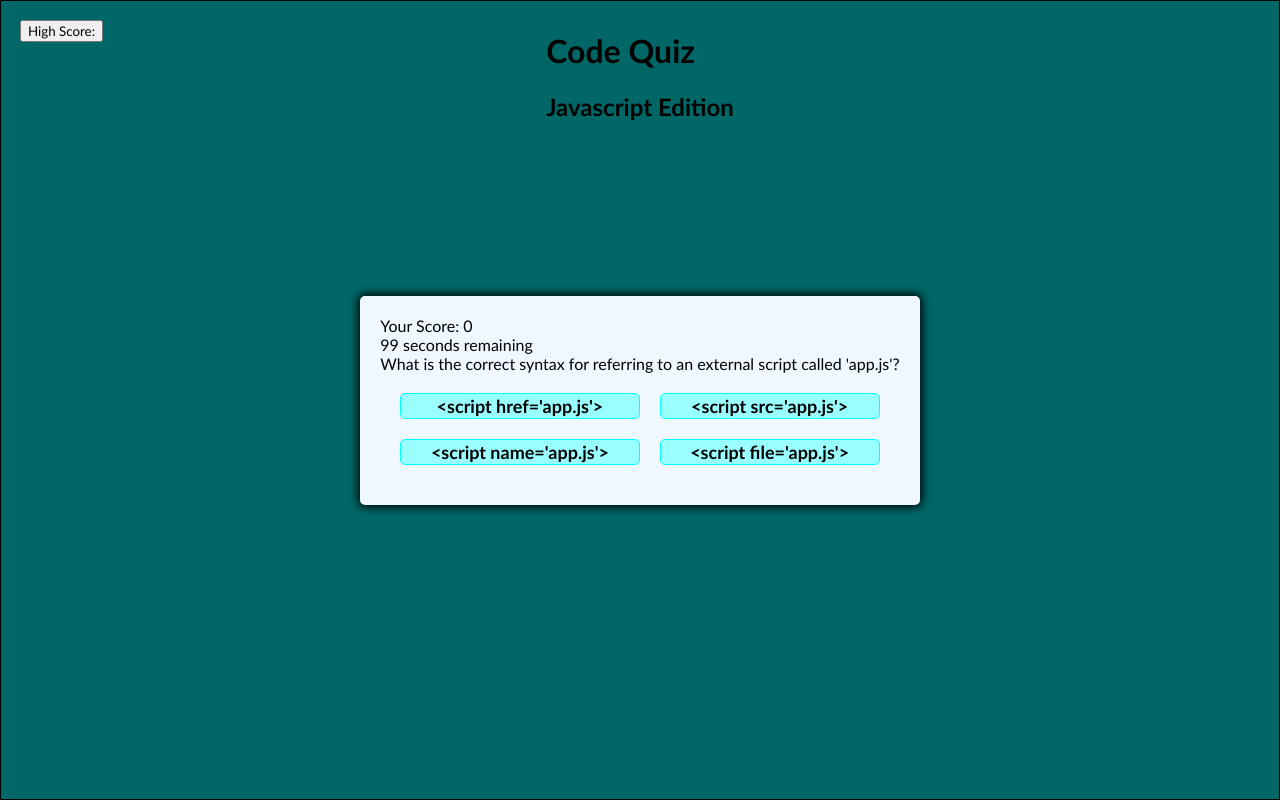
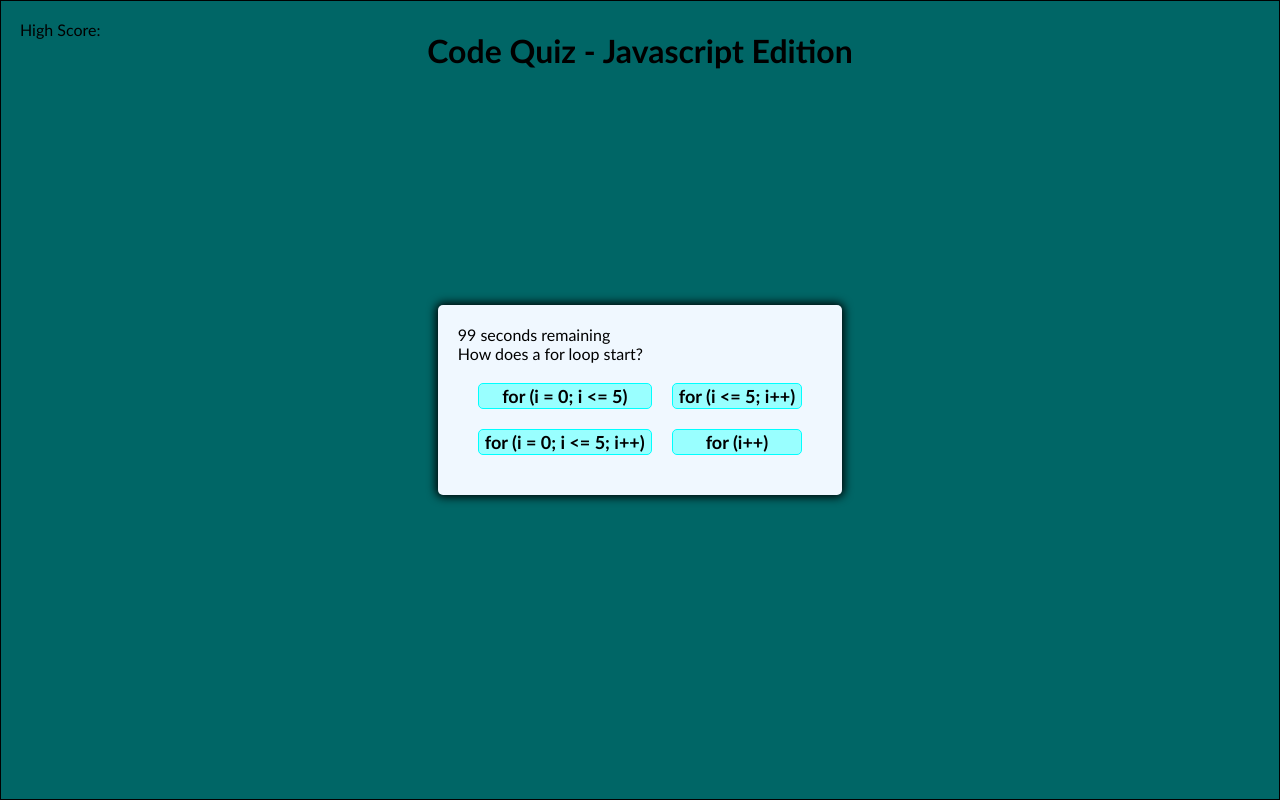
Before and after one commit to jinkc21/code-quiz, a plain HTML site: page index.html in a window 1280 px wide. Both pictures are taken after a click on the button "Start Quiz". Drawn offline with Linux system fonts and the light colour scheme.

Commit message:
Fixed timer and score issues, hid answer buttons once selected, added local storage feature, added high score, and finalized readme.

```diff
--- a/assets/script.js
+++ b/assets/script.js
@@ -5,31 +5,39 @@ const submitBtn = document.getElementById("submit-btn")
 const questionCtnr = document.getElementById('question-container')
 const questionEl = document.getElementById('question')
 const answerBtn = document.getElementById('answer-btns')
-const score = document.getElementById('score')
-const highScore = document.getElementById('high-score')
-const totalScore = document.getElementById('total-score')
+const scoreEl = document.getElementById('score')
+const highScoreEl = document.getElementById('high-score')
+const totalScoreEl = document.getElementById('total-score')
+const correctAnswersEl = document.getElementById('correct-answers')
 const quizHeader = document.getElementById('quiz-header')
 const results = document.getElementById('results')
 const inputInitials = document.getElementById('input-initials')
-
+const correctBox = document.getElementById('correct-box')
+const incorrectBox = document.getElementById('incorrect-box')
 
 
 // sets timer
 const timer = document.getElementById("timer");
 var seconds = 100;
-var scoreCount = 0;
 var timeInterval;
 var timeElapsed = 0;
 
 function countdown() {
-   timeInterval = setInterval(function () {
+  timeInterval = setInterval(function () {
     timer.innerHTML = `${seconds} seconds remaining`;
     seconds--;
     timeElapsed++;
 
-    if (seconds === 0) {
+    if (seconds <= 0) {
       clearInterval(timeInterval);
-      alert("You are out of time!")
+      alert("You are out of time!");
+      renderScore();
+      submitBtn.classList.remove('hide');
+      results.classList.remove('hide');
+      correctBox.classList.add('hide')
+      incorrectBox.classList.add('hide')
+      resetState()
+
     }
   }, 1000)
 }
@@ -41,6 +49,7 @@ function stopTimer() {
 // starts quiz
 let shuffledQuestions
 let currentQuestions = 0
+var correctAnswers = 0
 
 startBtn.addEventListener('click', startQuiz)
 nextBtn.addEventListener('click', () => {
@@ -61,7 +70,10 @@ function startQuiz() {
 
 function setNext() {
   resetState()
+  answerBtn.classList.remove('hide')
   showQuestion(shuffledQuestions[currentQuestions])
+  incorrectBox.classList.add('hide')
+  correctBox.classList.add('hide')
 }
 
 function showQuestion(question) {
@@ -73,6 +85,7 @@ function showQuestion(question) {
     if (answer.correct) {
       button.dataset.correct = answer.correct;
     }
+    button.setAttribute('value', answer.correct)
     button.addEventListener('click', selectAnswer)
     answerBtn.appendChild(button)
   })
@@ -89,45 +102,34 @@ function resetState() {
 
 function selectAnswer(e) {
   var answer = questions[currentQuestions].answers
-  // console.log(answer)
   const selectedBtn = e.target
+  answerBtn.classList.add('hide')
+  if (selectedBtn.value === 'false') {
+    seconds -= 5;
+    incorrectBox.classList.remove('hide');
+  }
+  if (selectedBtn.value === 'true') {
+    scoreCount += 5;
+    correctAnswers += 1;
+    correctBox.classList.remove('hide')
+  }
   const correct = selectedBtn.dataset.correct
   setStatusClass(document.body, correct)
   Array.from(answerBtn.children).forEach(button => {
     setStatusClass(button, button.dataset.correct)
   })
-  for (var i = 0; i < answer.length; i++){
-    console.log(answer[i])
-
-
-  //   if (answer.correct === true) {
-  //   console.log(answer.text)
-  //   button.dataset.correct = answer.correct;
-  //   scoreCount += 10;
-  //   score.innerHTML = scoreCount;
-  // }
-  // else {
-  //   scoreCount -= 10;
-  //   seconds -= 5
-  // }
-
-  }
   if (shuffledQuestions.length > currentQuestions + 1) {
     nextBtn.classList.remove('hide');
-
   } else {
     stopTimer();
+    renderScore();
     submitBtn.classList.remove('hide');
     results.classList.remove('hide');
-
-
+    correctBox.classList.add('hide')
+    incorrectBox.classList.add('hide')
+    resetState()
   }
 }
-
-
-function submitQuiz() {
-}
-
 
 function setStatusClass(element, correct) {
   clearStatusClass(element)
@@ -143,8 +145,36 @@ function clearStatusClass(element) {
   element.classList.remove('incorrect');
 }
 
+// renders score
+var totalScore = 0;
+var scoreCount = 0;
+var highScore = localStorage.getItem("High Score");
+highScoreEl.textContent = highScore
 
+function renderScore() {
+  totalScore = seconds + scoreCount;
+  totalScoreEl.innerText = totalScore;
+  correctAnswersEl.innerText = correctAnswers
+}
+submitBtn.addEventListener('click', submitQuiz)
 
+// submits quiz results and logs score
+function submitQuiz() {
+  if (!inputInitials.value) {
+    alert("Please enter your initials")
+  } else {
+    var initials = inputInitials.value;
+    var score = totalScore;
+  };
+  localStorage.setItem("User Initials", JSON.stringify(initials));
+  localStorage.setItem("Current Score", JSON.parse(score));
+  if (totalScore > highScore) {
+    localStorage.setItem("High Score", JSON.parse(totalScore));
+  }
+  location.reload();
+}
+
+// array of questions
 const questions = [
   {
     question: "What is the correct syntax for referring to an external script called 'app.js'?",
@@ -164,121 +194,121 @@ const questions = [
       { text: "create myFunction()", correct: false }
     ]
   },
-  // {
-  //   question: "Which method is used to add an element at the end of an array?",
-  //   answers: [
-  //     { text: "array.pop(element)", correct: false },
-  //     { text: "array.unshift(element)", correct: false },
-  //     { text: "array.shift(element)", correct: false },
-  //     { text: "array.push(element)", correct: true }
-  //   ]
-  // },
-  // {
-  //   question: "How can a JavaScript variable be declared conditionally?",
-  //   answers: [
-  //     { text: "var x if (condition)", correct: false },
-  //     { text: "if (condition) var x", correct: false },
-  //     { text: "var x = (condition) ? value1 : value2", correct: true },
-  //     { text: "condition(var x)", correct: false }
-  //   ]
-  // },
-  // {
-  //   question: "How do you write a conditional statement for executing some statements only if i is NOT equal to 5?",
-  //   answers: [
-  //     { text: "if (i <> 5)", correct: false },
-  //     { text: "if i =! 5 then", correct: false },
-  //     { text: "if (i != 5)", correct: true },
-  //     { text: "if (i !== 5)", correct: false }
-  //   ]
-  // },
-  // {
-  //   question: "Which operator is used to assign a value to a variable?",
-  //   answers: [
-  //     { text: "*", correct: false },
-  //     { text: "-", correct: false },
-  //     { text: "=", correct: true },
-  //     { text: "+", correct: false }
-  //   ]
-  // },
-  // {
-  //   question: "Which function of an Array object calls a function for each element in the array?",
-  //   answers: [
-  //     { text: "forEach()", correct: true },
-  //     { text: "every()", correct: false },
-  //     { text: "forEvery()", correct: false },
-  //     { text: "each()", correct: false }
-  //   ]
-  // },
-  // {
-  //   question: "What is the correct way to write a JavaScript array?",
-  //   answers: [
-  //     { text: "var colors = (1:'red', 2:'green', 3:'blue')", correct: false },
-  //     { text: "var colors = 1 = ('red'), 2 = ('green'), 3 = ('blue')", correct: false },
-  //     { text: "var colors = 'red', 'green', 'blue'", correct: false },
-  //     { text: "var colors = ['red', 'green', 'blue']", correct: true }
-  //   ]
-  // },
-  // {
-  //   question: "Which method converts JSON data to a JavaScript object?",
-  //   answers: [
-  //     { text: "JSON.toString()", correct: false },
-  //     { text: "JSON.toObject()", correct: false },
-  //     { text: "JSON.parse()", correct: true },
-  //     { text: "JSON.stringify()", correct: false }
-  //   ]
-  // },
-  // {
-  //   question: "How does a for loop start?",
-  //   answers: [
-  //     { text: "for (i = 0; i <= 5)", correct: false },
-  //     { text: "for (i <= 5; i++)", correct: false },
-  //     { text: "for (i = 0; i <= 5; i++)", correct: true },
-  //     { text: "for (i++)", correct: false }
-  //   ]
-  // },
-  // {
-  //   question: "What does the this keyword refer to in a JavaScript method?",
-  //   answers: [
-  //     { text: "The global object", correct: false },
-  //     { text: "The object that owns the method", correct: true },
-  //     { text: "The document object", correct: false },
-  //     { text: "The window object", correct: false }
-  //   ]
-  // },
-  // {
-  //   question: "Which event occurs when the user clicks on an HTML element?",
-  //   answers: [
-  //     { text: "onchange", correct: false },
-  //     { text: "onclick", correct: true },
-  //     { text: "onmouseover", correct: false },
-  //     { text: "onmouseclick", correct: false }
-  //   ]
-  // },
-  // {
-  //   question: "Which method is used to serialize an object into a JSON string in JavaScript?",
-  //   answers: [
-  //     { text: "JSON.stringify()", correct: true },
-  //     { text: "JSON.parse()", correct: false },
-  //     { text: "JSON.toObject()", correct: false },
-  //     { text: "JSON.toString()", correct: false }
-  //   ]
-  // },
-  // {
-  //   question: "Which HTML attribute is used to define inline JavaScript?",
-  //   answers: [
-  //     { text: "script", correct: true },
-  //     { text: "js", correct: false },
-  //     { text: "src", correct: false },
-  //     { text: "style", correct: false }
-  //   ]
-  // },
-  // {
-  //   question: "How do you find the length of a string str in JavaScript?",
-  //   answers: [
-  //     { text: "str.length()", correct: false },
-  //     { text: "str.size()", correct: false },
-  //     { text: "str.length", correct: true },
-  //     { text: "length(str)", correct: false }
-  //   ]
-  // },
+  {
+    question: "Which method is used to add an element at the end of an array?",
+    answers: [
+      { text: "array.pop(element)", correct: false },
+      { text: "array.unshift(element)", correct: false },
+      { text: "array.shift(element)", correct: false },
+      { text: "array.push(element)", correct: true }
+    ]
+  },
+  {
+    question: "How can a JavaScript variable be declared conditionally?",
+    answers: [
+      { text: "var x if (condition)", correct: false },
+      { text: "if (condition) var x", correct: false },
+      { text: "var x = (condition) ? value1 : value2", correct: true },
+      { text: "condition(var x)", correct: false }
+    ]
+  },
+  {
+    question: "How do you write a conditional statement for executing some statements only if i is NOT equal to 5?",
+    answers: [
+      { text: "if (i <> 5)", correct: false },
+      { text: "if i =! 5 then", correct: false },
+      { text: "if (i != 5)", correct: true },
+      { text: "if (i !== 5)", correct: false }
+    ]
+  },
+  {
+    question: "Which operator is used to assign a value to a variable?",
+    answers: [
+      { text: "*", correct: false },
+      { text: "-", correct: false },
+      { text: "=", correct: true },
+      { text: "+", correct: false }
+    ]
+  },
+  {
+    question: "Which function of an Array object calls a function for each element in the array?",
+    answers: [
+      { text: "forEach()", correct: true },
+      { text: "every()", correct: false },
+      { text: "forEvery()", correct: false },
+      { text: "each()", correct: false }
+    ]
+  },
+  {
+    question: "What is the correct way to write a JavaScript array?",
+    answers: [
+      { text: "var colors = (1:'red', 2:'green', 3:'blue')", correct: false },
+      { text: "var colors = 1 = ('red'), 2 = ('green'), 3 = ('blue')", correct: false },
+      { text: "var colors = 'red', 'green', 'blue'", correct: false },
+      { text: "var colors = ['red', 'green', 'blue']", correct: true }
+    ]
+  },
+  {
+    question: "Which method converts JSON data to a JavaScript object?",
+    answers: [
+      { text: "JSON.toString()", correct: false },
+      { text: "JSON.toObject()", correct: false },
+      { text: "JSON.parse()", correct: true },
+      { text: "JSON.stringify()", correct: false }
+    ]
+  },
+  {
+    question: "How does a for loop start?",
+    answers: [
+      { text: "for (i = 0; i <= 5)", correct: false },
+      { text: "for (i <= 5; i++)", correct: false },
+      { text: "for (i = 0; i <= 5; i++)", correct: true },
+      { text: "for (i++)", correct: false }
+    ]
+  },
+  {
+    question: "What does the this keyword refer to in a JavaScript method?",
+    answers: [
+      { text: "The global object", correct: false },
+      { text: "The object that owns the method", correct: true },
+      { text: "The document object", correct: false },
+      { text: "The window object", correct: false }
+    ]
+  },
+  {
+    question: "Which event occurs when the user clicks on an HTML element?",
+    answers: [
+      { text: "onchange", correct: false },
+      { text: "onclick", correct: true },
+      { text: "onmouseover", correct: false },
+      { text: "onmouseclick", correct: false }
+    ]
+  },
+  {
+    question: "Which method is used to serialize an object into a JSON string in JavaScript?",
+    answers: [
+      { text: "JSON.stringify()", correct: true },
+      { text: "JSON.parse()", correct: false },
+      { text: "JSON.toObject()", correct: false },
+      { text: "JSON.toString()", correct: false }
+    ]
+  },
+  {
+    question: "Which HTML attribute is used to define inline JavaScript?",
+    answers: [
+      { text: "script", correct: true },
+      { text: "js", correct: false },
+      { text: "src", correct: false },
+      { text: "style", correct: false }
+    ]
+  },
+  {
+    question: "How do you find the length of a string str in JavaScript?",
+    answers: [
+      { text: "str.length()", correct: false },
+      { text: "str.size()", correct: false },
+      { text: "str.length", correct: true },
+      { text: "length(str)", correct: false }
+    ]
+  },
 ]
--- a/assets/styles.css
+++ b/assets/styles.css
@@ -76,6 +76,7 @@ body.incorrect {
     font-size: 1.5rem;
     font-weight: bold;
     padding: 10px;
+    margin: 10px 0;
 }
 
 .controls {
@@ -93,7 +94,7 @@ body.incorrect {
     display: block;
     position: fixed;
     top: 10px;
- }
+}
 
 #high-score-container {
     position: fixed;
--- a/index.html
+++ b/index.html
@@ -10,15 +10,15 @@
 
 <body>
     <header id="header">
-        <h1>Code Quiz</h1>
-        <h2>Javascript Edition</h2>
-        <div id="high-score-container"><button>High Score:</button><span id="high-score"></span></div>
+        <h1>Code Quiz - Javascript Edition</h1>
+        <div id="high-score-container">
+            <div>High Score: <span id="high-score"></span></div>
+        </div>
 
 
     </header>
     <div class="container">
         <div id="quiz-header" class="hide">
-            <div><span>Your Score: <span id="score">0</span></span></div>
             <div id="timer"></div>
         </div>
         <div id="question-container" class="hide">
@@ -36,10 +36,14 @@
             <button id="next-btn" class="next-btn btn hide">Next</button>
         </div>
         <div id="results" class="hide">
-            <button id="submit-btn" class="submit-btn btn">Submit</button>
-            <div id="total-score-container">Total Score:<span id="total-score"></span></div>
-            <span>Enter Initials</span><input id="input-initials" type="text" maxlength="3">
+
+            <button id="submit-btn" class="submit-btn btn" type="submit">Submit</button>
+            <div id="total-score-container">Total Score: <span id="total-score"></span></div>
+            <div id="correct-answers-container">Correct Answers: <span id="correct-answers"></span></div>
+            <span>Enter Initials: </span><input id="input-initials" type="text" maxlength="3">
         </div>
+        <div id="correct-box" class="hide" style="color:green"><strong>CORRECT!</strong></div>
+        <div id="incorrect-box" class="hide" style="color:red"><strong>INCORRECT!</strong></div>
     </div>
     <script src="./assets/script.js"></script>
 </body>
```
Also changed, not shown: assets/correct-screenshot.png (added), assets/incorrect-screenshot.png (added), assets/main-screenshot.png (added), assets/questions-screenshot.png (added), assets/submit-screenshot.png (added), 1 other file.
